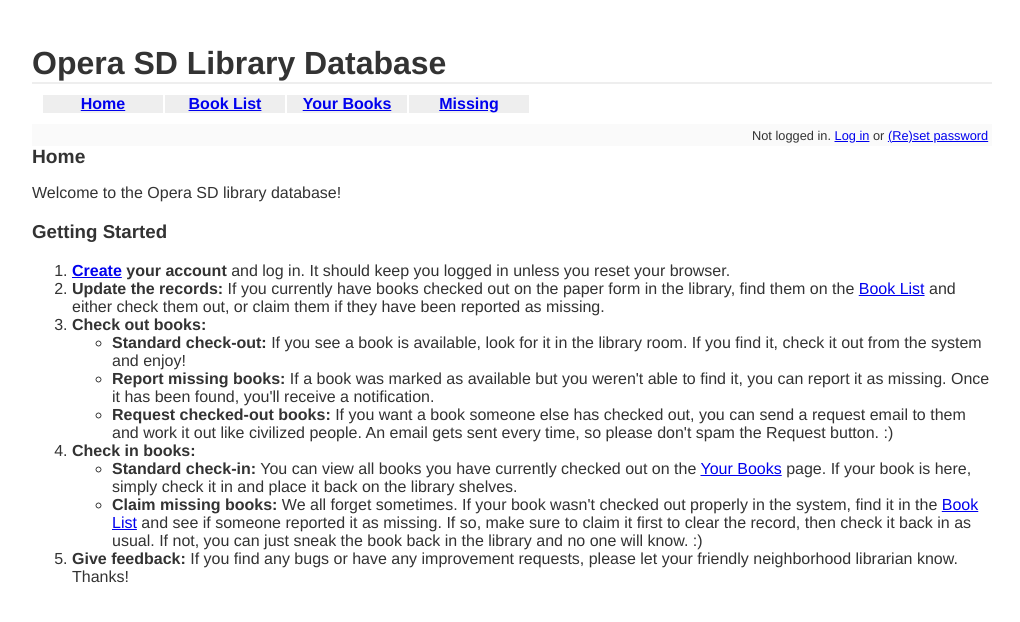
After one commit to ericdoi/LittleLibrarian, a Flask app: page /home in a window 1280 px wide. The commit adds this page. Shown: the top 622 px of the page, without its empty margins (128-1148 px from the left). Run offline with Flask 2, Linux system fonts and the light colour scheme.

Commit message:
Add home page

```diff
--- a/pages.py
+++ b/pages.py
@@ -6,9 +6,11 @@ from utilFunctions import *
 
 @app.route('/')
 def index():
-    if not session.get('logged_in'):
-        return redirect(url_for('login'))
-    return redirect(url_for('bookList'))
+    return redirect(url_for('home'))
+
+@app.route('/home')
+def home():
+    return render_template('home.html')
 
 @app.route('/login', methods=['GET','POST'])
 def login():
--- a/templates/base.html
+++ b/templates/base.html
@@ -6,6 +6,7 @@
     <h1>Opera SD Library Database</h1>
     <div class=sitenav>
         <ul>
+           <li><a href={{ url_for('home') }}>Home</a></li>
            <li><a href={{ url_for('bookList') }}>Book List</a></li>
            <li><a href={{ url_for('myBooks') }}>Your Books</a></li>
            <li><a href={{ url_for('missingBooks') }}>Missing</a></li>
--- /dev/null
+++ b/templates/home.html
@@ -0,0 +1,28 @@
+{% extends 'base.html' %}
+{% block title %} - Home{% endblock %}
+{% block header %}
+    <h2>Home</h2>
+{% endblock %}
+{% block content %}
+    <p>Welcome to the Opera SD library database!
+    <h3>Getting Started</h3>
+    <ol>
+        <li><b><a href={{ url_for("passwordReset") }}>Create</a> your account</b> and log in. It should keep you logged in unless you reset your browser.</li>
+        <li><b>Update the records:</b>  If you currently have books checked out on the paper form in the library, find them on the <a href={{ url_for("bookList")}}>Book List</a> and either check them out, or claim them if they have been reported as missing.</li>
+        <li><b>Check out books:</b>
+            <ul>
+                <li><b>Standard check-out:</b>  If you see a book is available, look for it in the library room. If you find it, check it out from the system and enjoy!</li>
+                <li><b>Report missing books:</b>  If a book was marked as available but you weren't able to find it, you can report it as missing. Once it has been found, you'll receive a notification.</li>
+                <li><b>Request checked-out books:</b>  If you want a book someone else has checked out, you can send a request email to them and work it out like civilized people. An email gets sent every time, so please don't spam the Request button. :)</li>
+            </ul>
+        </li>
+        <li><b>Check in books:</b>
+            <ul>
+                <li><b>Standard check-in:</b>  You can view all books you have currently checked out on the <a href={{ url_for("myBooks") }}>Your Books</a> page. If your book is here, simply check it in and place it back on the library shelves.</li>
+                <li><b>Claim missing books:</b> We all forget sometimes. If your book wasn't checked out properly in the system, find it in the <a href={{ url_for("bookList")}}>Book List</a> and see if someone reported it as missing. If so, make sure to claim it first to clear the record, then check it back in as usual. If not, you can just sneak the book back in the library and no one will know. :)</li>
+            </ul>
+        </li>
+        <li><b>Give feedback:</b> If you find any bugs or have any improvement requests, please let your friendly neighborhood librarian know. Thanks!</li>
+    </ol>
+    <p>
+{% endblock %}
```
